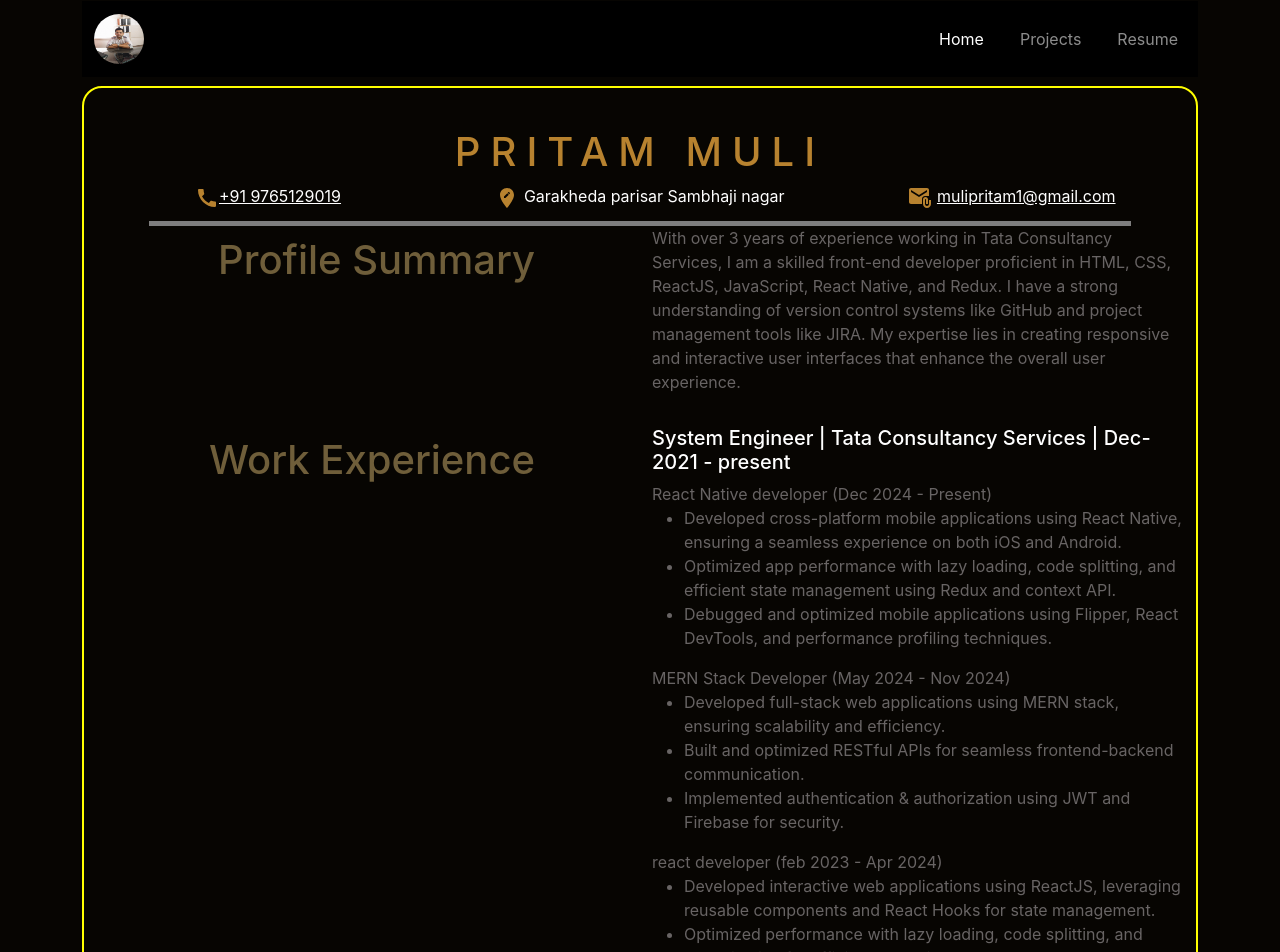
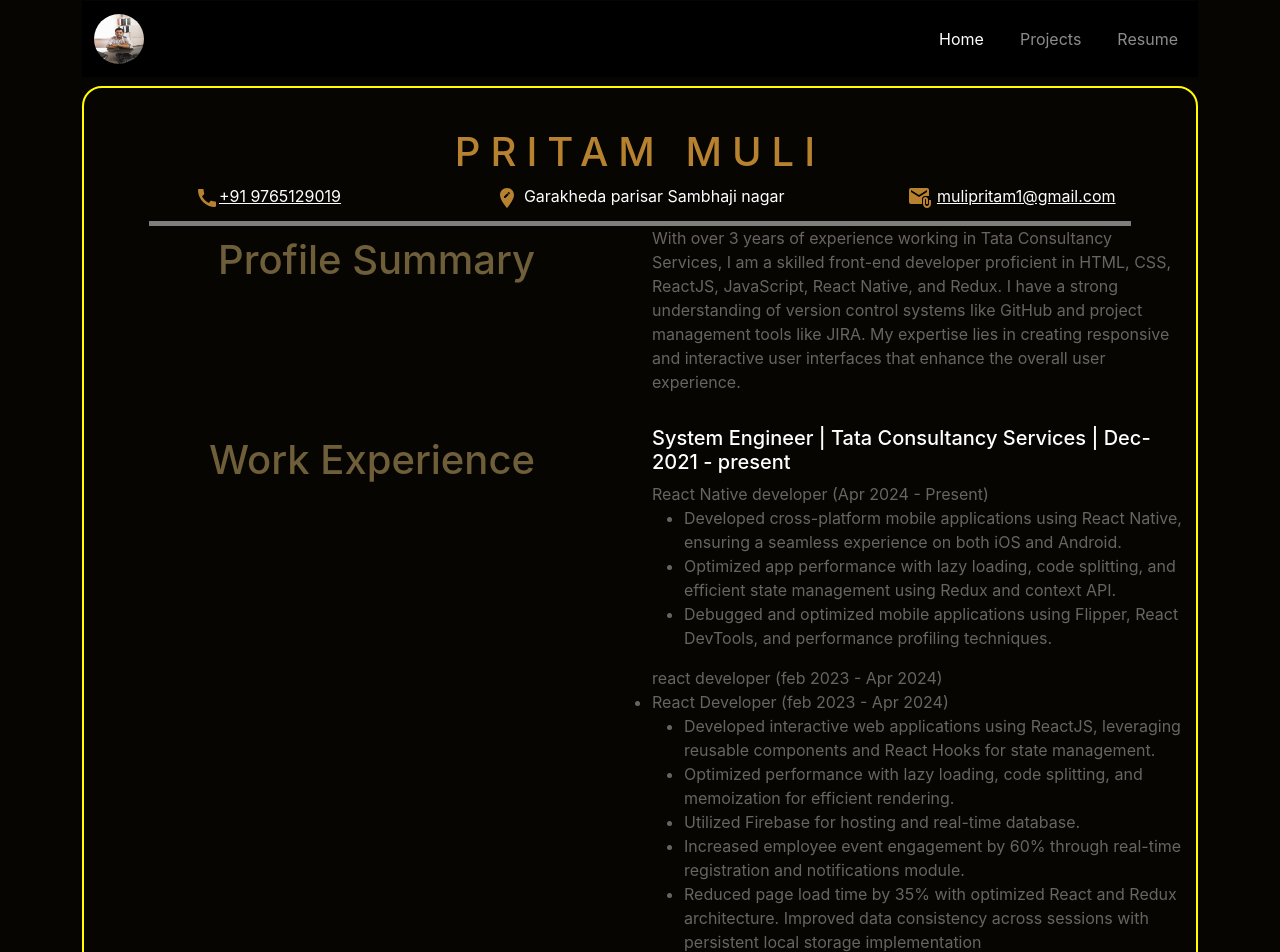
Before and after one commit to PRITAMMULI976512/portfolio, a React (Create React App) app: page /resume in a window 1280 px wide. Shown: the top 952 px of the page. Built offline with nearby package versions, Linux system fonts and the light colour scheme.

Commit message:
Project Updated with the Course Certificate

```diff
--- a/src/Component/About.js
+++ b/src/Component/About.js
@@ -25,7 +25,6 @@ function About() {
   return (
     <>
       <div className="row">
-
         <div className="col-lg-12">
           <h1 className="about">About</h1>
           <h6 className="description">
@@ -78,8 +77,8 @@ function About() {
             {experience == true ? (
               <div className="experience_section">
                 <h6 className="skills_heading mt-3">
-                  System Engineer | Tata Consultancy Services
-                  (Dec-2021 - present) <br />
+                  System Engineer | Tata Consultancy Services (Dec-2021 -
+                  present) <br />
                 </h6>{" "}
                 <hr />
                 <hr />
@@ -87,7 +86,7 @@ function About() {
                   <details>
                     <summary>
                       {" "}
-                      React Native Developer (Dec 2024 - Present)
+                      React Native Developer (May 2024 - Present)
                     </summary>
 
                     <ul>
@@ -110,26 +109,6 @@ function About() {
                   </details>{" "}
                   <hr />
                   <details>
-                    <summary>
-                      MERN Stack Developer (May 2024 - Nov 2024)
-                    </summary>
-                    <ul>
-                      <li>
-                        Developed full-stack web applications using MERN stack,
-                        ensuring scalability and efficiency.
-                      </li>
-                      <li>
-                        Built and optimized RESTful APIs for seamless
-                        frontend-backend communication.
-                      </li>{" "}
-                      <li>
-                        Implemented authentication & authorization using JWT and
-                        Firebase for security.
-                      </li>{" "}
-                    </ul>
-                  </details>{" "}
-                  <hr />
-                  <details>
                     <summary>React Developer (feb 2023 - Apr 2024)</summary>
                     <ul>
                       <li>
@@ -146,7 +125,16 @@ function About() {
                       <li>
                         Utilized Firebase for hosting and real-time database.
                       </li>
+                      <li>
+                        Increased employee event engagement by 60% through
+                        real-time registration and notifications module.
+                      </li>
 
+                      <li>
+                        Reduced page load time by 35% with optimized React and
+                        Redux architecture. Improved data consistency across
+                        sessions with persistent local storage implementation
+                      </li>
                       <li>Managed code with Git/GitHub</li>
                     </ul>
                   </details>{" "}
--- a/src/Component/Global.css
+++ b/src/Component/Global.css
@@ -32,8 +32,6 @@
   top: 40%;
   width: 0;
   height: 2px;
-  border-bottom: 2px solid #ffff00;
-  transition: all 0.2s linear;
 }
 
 .intro h1:hover::before {
@@ -154,7 +152,7 @@
     min-width: 20%;
     max-width: 50%;
     color: #9b9b9c;
-    border: 2px solid rgb(247, 9, 9);
+    /* border: 2px solid rgb(247, 9, 9); */
   }
 }
 
--- a/src/Component/Resume.js
+++ b/src/Component/Resume.js
@@ -17,8 +17,6 @@ function Resume() {
           <div className="col-lg-12 col-md-8 col-sm-8 col-8">
             <h1 className="profile_name text-center">PRITAM MULI</h1>
             <div className="row">
-
-
               <div className="col-lg-4  text-center col-md-6 col-sm-12 col-12">
                 <a
                   href="tel: +91 9765129019"
@@ -44,8 +42,7 @@ function Resume() {
                   mulipritam1@gmail.com
                 </a>
               </div>
-              </div>
-
+            </div>
           </div>{" "}
         </div>
 
@@ -80,7 +77,7 @@ function Resume() {
               System Engineer | Tata Consultancy Services | Dec-2021 - present
             </h5>
             <span className="profile_summary">
-              React Native developer (Dec 2024 - Present)
+              React Native developer (Apr 2024 - Present)
               <ul>
                 <li>
                   Developed cross-platform mobile applications using React
@@ -98,24 +95,8 @@ function Resume() {
               </ul>
             </span>{" "}
             <span className="profile_summary">
-              MERN Stack Developer (May 2024 - Nov 2024)
-              <ul>
-                <li>
-                  Developed full-stack web applications using MERN stack,
-                  ensuring scalability and efficiency.
-                </li>
-                <li>
-                  Built and optimized RESTful APIs for seamless frontend-backend
-                  communication.
-                </li>{" "}
-                <li>
-                  Implemented authentication & authorization using JWT and
-                  Firebase for security.
-                </li>{" "}
-              </ul>
-            </span>
-            <span className="profile_summary">
               react developer (feb 2023 - Apr 2024)
+              <summary>React Developer (feb 2023 - Apr 2024)</summary>
               <ul>
                 <li>
                   Developed interactive web applications using ReactJS,
@@ -129,7 +110,16 @@ function Resume() {
                 </li>
 
                 <li>Utilized Firebase for hosting and real-time database.</li>
+                <li>
+                  Increased employee event engagement by 60% through real-time
+                  registration and notifications module.
+                </li>
 
+                <li>
+                  Reduced page load time by 35% with optimized React and Redux
+                  architecture. Improved data consistency across sessions with
+                  persistent local storage implementation
+                </li>
                 <li>Managed code with Git/GitHub</li>
               </ul>
             </span>
```
Also changed, not shown: 12 other files (tests, documents, lock files or other folders).
